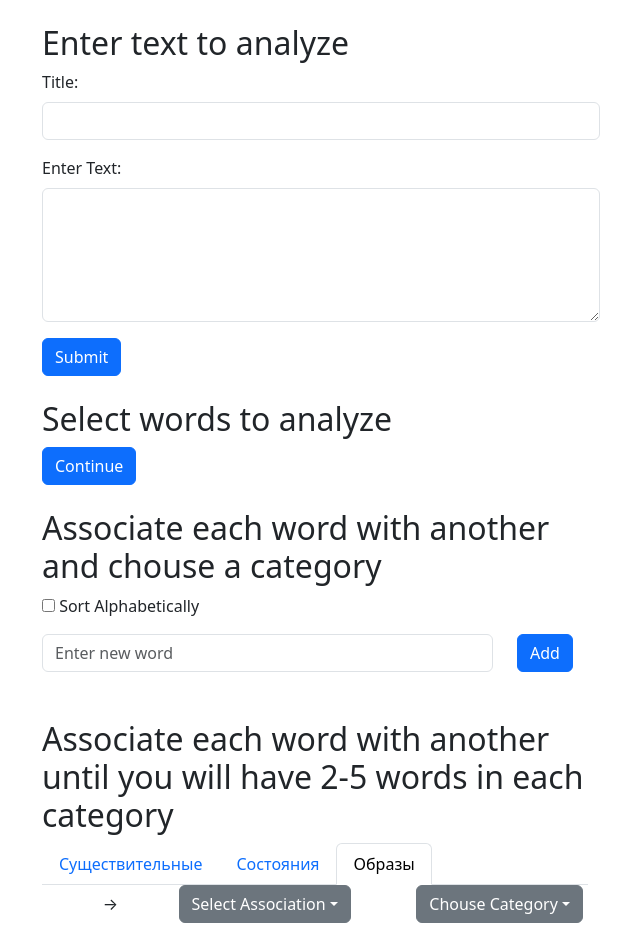
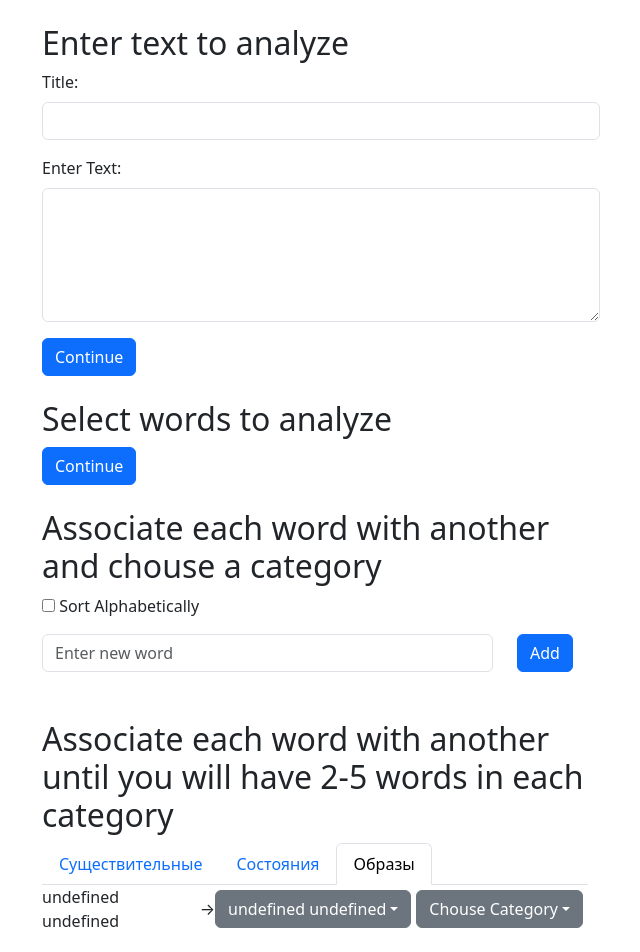
Before and after one commit to atagaew/img-approximation, a React (Create React App) app in the folder client-app/: page / in a window 1280 px wide. Shown: the top 952 px of the page, without its empty margins (40-680 px from the left). Built offline with nearby package versions, Linux system fonts and the light colour scheme.

Commit message:
Refactored adding and editing word association

```diff
--- a/client-app/src/components/Shared/WordAssociation.tsx
+++ b/client-app/src/components/Shared/WordAssociation.tsx
@@ -1,24 +1,26 @@
+import React from 'react';
 import { Dropdown } from 'react-bootstrap';
-import { Association } from '../../interfaces/Association';
 import { Word } from '../../interfaces/Word';
 import { useState } from 'react';
 
-interface WordAssociationProps {
-  association: Association | null;
+const WordTitle = (word: Word|null, defaultValue?: string): string => {
+  return word ? `${word.value} ${word.id}` : (defaultValue ? defaultValue : "Not Set");
+};
+
+const WordAssociation: React.FC<{
+  word: Word;
   allWords: Word[];
-}
-
-const WordAssociation: React.FC<WordAssociationProps> = ({ association, allWords }) => {
-  const [selectedWord, setSelectedWord] = useState(association?.targetWord);
-  const [selectedCategory, setSelectedCategory] = useState(association?.sourceWord.category);
+  onAssociationSelected: (sourceWord: Word, targetWord: Word) => void;
+}> = ({ word, allWords, onAssociationSelected }) => {
+  const [selectedCategory, setSelectedCategory] = useState(word);
   const handleDropdownSelect = (selectedValue: string | null) => {
-    setSelectedWord(allWords.find(word => word.value === selectedValue));
+    onAssociationSelected(word, allWords.find((word: Word) => word.value === selectedValue) as Word);
   };
 
   return (
     <li className="d-flex justify-content-between align-items-center">
       <div>
-        <span>{association?.sourceWord.value} {association?.sourceWord.id}</span>
+        <span>{WordTitle(word)}</span>
       </div>
       <div>
         <span>&rarr;</span>
@@ -27,9 +29,7 @@ const WordAssociation: React.FC<WordAssociationProps> = ({ association, allWords
       <div>
         <Dropdown onSelect={handleDropdownSelect}>
           <Dropdown.Toggle variant="secondary" id="dropdown2">
-            {
-              selectedWord ? (`${selectedWord.value} ${selectedWord.id}`) : "Select Association"
-            }
+            {WordTitle(word, "Select Association")}
           </Dropdown.Toggle>
           <Dropdown.Menu>
             {allWords.map(word => (
--- a/client-app/src/components/TextInput.tsx
+++ b/client-app/src/components/TextInput.tsx
@@ -23,16 +23,9 @@ const TextInput: React.FC<TextInputProps> = ({ onStartAnalysis, initialAnalysisD
         let id = 0;
         lines.forEach((line, lineNumber) => {
             const lineWords = line.split(/\s+/);
-            lineWords.forEach((word) => {
-                word = word.replace(/^(\P{L}+)|(\P{L}+)$/gu, '');
-                words.push({
-                    id: id,
-                    value: word,
-                    lineNumber: lineNumber + 1,
-                    isSelected: false,
-                    category: WordCategory.Nouns,
-                    referencedWords: []
-                });
+            lineWords.forEach((wordText) => {
+                wordText = wordText.replace(/^(\P{L}+)|(\P{L}+)$/gu, '');
+                words.push(Word.create(id, lineNumber + 1, wordText));
                 id++;
             });
         });
@@ -80,7 +73,7 @@ const TextInput: React.FC<TextInputProps> = ({ onStartAnalysis, initialAnalysisD
                                     <ErrorMessage name="text" component="div" className="text-danger" />
                                 </div>
                                 <button type="submit" className="btn btn-primary">
-                                    Submit
+                                    Continue
                                 </button>
                             </Form>
                         </Formik>
--- a/client-app/src/components/WordsAssociation.tsx
+++ b/client-app/src/components/WordsAssociation.tsx
@@ -1,9 +1,13 @@
 import { useState } from 'react';
 import { Nav, Tab } from 'react-bootstrap';
 import WordAssociation from './Shared/WordAssociation';
-import { Association } from '../interfaces/Association';
+import { Word } from '../interfaces/Word';
 
-export default function WordsAssociation() {
+//todo refactor or remove because it looks exactly as WordsInitialAssocaition
+const WordsAssociation: React.FC<{
+  wordsToAssociate: Word[];
+  onAssociationSelected: (sourceWord: Word, targetWord: Word) => void;
+}> = ({ wordsToAssociate, onAssociationSelected }) => {
     const [key, setKey] = useState<string | null>('concepts');
     return (
       <div className="container-sm mt-5">
@@ -27,7 +31,7 @@ export default function WordsAssociation() {
                 <Tab.Pane eventKey="concepts">
                   <section>
                     <ul className="list-group">
-                      <WordAssociation association={null} allWords={[]} />
+                      <WordAssociation word={Word.constructor()} allWords={wordsToAssociate} onAssociationSelected={onAssociationSelected} />
                       {/* Add more list items with additional dropdowns and words */}
                     </ul>
                   </section>
@@ -49,3 +53,5 @@ export default function WordsAssociation() {
       </div>
     )
   }
+
+export default WordsAssociation;
--- a/client-app/src/components/WordsInitialAssociation.tsx
+++ b/client-app/src/components/WordsInitialAssociation.tsx
@@ -1,55 +1,29 @@
 import { useState, ChangeEvent } from 'react';
-import { Association } from '../interfaces/Association';
 import { Word } from '../interfaces/Word';
 import WordAssociation from './Shared/WordAssociation';
 import { WordCategory } from '../interfaces/WordCategory';
 
-interface WordsInitialAssociationProps {
-  initialAssociations: Association[] | null;
-  allWords: Word[];
-}
-const WordsInitialAssociation: React.FC<WordsInitialAssociationProps> = ({ initialAssociations, allWords }) => {
-  const [associations, setAssociations] = useState<Association[]>(initialAssociations || []);
-  const [wordsToAssociate, setWordsToAssociate] = useState<Word[]>(allWords);
+const WordsInitialAssociation: React.FC<{
+  wordsToAssociate: Word[];
+  onAssociationSelected: (sourceWord: Word, targetWord: Word) => void;
+  onNewWordAdded: (wordText: string) => void;
+}> = ({ wordsToAssociate, onAssociationSelected, onNewWordAdded }) => {
+  //todo fix this
   const [alphabeticalSorting, setAlphabeticalSorting] = useState(false);
   const [newWordText, setNewWordText] = useState('');
 
-  let sortedAssociations: Association[] | null = associations;
-  if (initialAssociations && alphabeticalSorting)
-    sortedAssociations = [...initialAssociations].sort((a, b) => a.sourceWord.value.localeCompare(b.sourceWord.value));
+
+  let sortedWordsToAssociate: Word[] | null = wordsToAssociate;
+  if (sortedWordsToAssociate && alphabeticalSorting) {
+    sortedWordsToAssociate = [...wordsToAssociate].sort((a, b) => a.value.localeCompare(b.value));
+  }
 
   const handleNewWordChange = (event: ChangeEvent<HTMLInputElement>) => {
     setNewWordText(event.target.value);
   }
 
-  const getMaxIdAndLineNumber = (words: Word[]): Word | null => {
-    let maxWord: Word | null = null;
-
-    for (const word of words) {
-      if (maxWord === null || word.id > maxWord.id || word.lineNumber > maxWord.lineNumber) {
-        maxWord = word;
-      }
-    }
-
-    return maxWord;
-  };
   const onAddNewWord = (): void => {
-    const maxWord = getMaxIdAndLineNumber(wordsToAssociate);
-    const newWord = {
-      id: maxWord ? maxWord.id + 1 : 0,
-      value: newWordText,
-      lineNumber: maxWord ? maxWord.lineNumber : 1,
-      isSelected: true,
-      category: WordCategory.Nouns,
-      referencedWords: []
-    };
-    setAssociations([
-      ...associations,
-      {
-        sourceWord: newWord,
-        targetWord: null,
-      }]);
-    setWordsToAssociate([...wordsToAssociate, newWord]);
+    onNewWordAdded(newWordText);
     setNewWordText('');
   }
 
@@ -69,8 +43,8 @@ const WordsInitialAssociation: React.FC<WordsInitialAssociationProps> = ({ initi
             </label>
             <div>
               <ul className="list-group spaced-list-items">
-                {sortedAssociations?.map((association) =>
-                  <WordAssociation association={association} allWords={wordsToAssociate} key={association.sourceWord.id} />
+                {sortedWordsToAssociate?.map((wordToAssociate) =>
+                  <WordAssociation allWords={wordsToAssociate} word={wordToAssociate} key={wordToAssociate.id} onAssociationSelected={onAssociationSelected} />
                 )}
               </ul>
             </div>
@@ -93,7 +67,7 @@ const WordsInitialAssociation: React.FC<WordsInitialAssociationProps> = ({ initi
           <button
             type="submit"
             className="btn btn-primary"
-            onClick={() => onAddNewWord()}>
+            onClick={onAddNewWord}>
             Add
           </button>
         </div>
--- a/client-app/src/interfaces/Word.tsx
+++ b/client-app/src/interfaces/Word.tsx
@@ -1,10 +1,35 @@
 import { WordCategory } from "./WordCategory";
 
-export interface Word {
-    id: number;
-    value: string;
-    lineNumber: number;
-    isSelected: boolean;
-    category: WordCategory;
-    referencedWords: Word[]
+export class Word {
+    id = 0;
+    value = '';
+    lineNumber = 0;
+    isSelected= false;
+    category = WordCategory.Nouns;
+    // tracks all references to the word
+    referencingWords: Word[];
+
+    //Associate a single word with another word
+    associatedWord: Word | null;
+
+    constructor(id = 0, value = '', lineNumber = 0, isSelected = false, category = WordCategory.Nouns, association:Word[] = []) {
+        this.id = id;
+        this.value = value;
+        this.lineNumber = lineNumber;
+        this.isSelected = isSelected;
+        this.category = category;
+        this.referencingWords = association;
+        this.associatedWord = null;
+    }
+
+    static create(id: number, lineNumber: number, value: string): Word {
+        return new Word(
+            id,
+            value,
+            lineNumber + 1,
+            false,
+            WordCategory.Nouns,
+            []
+        );
+    }
 }
--- a/client-app/src/interfaces/WordAnalysis.tsx
+++ b/client-app/src/interfaces/WordAnalysis.tsx
@@ -1,4 +1,3 @@
-import { Iteration } from "./Iteration";
 import { Word } from "./Word";
 
 export class WordAnalysis {
@@ -6,7 +5,6 @@ export class WordAnalysis {
     text = '';
     words: Word[] = [];
     selectedWords: Word[] = [];
-    iterations: Iteration[] = [];
 
     static createEmpty(): WordAnalysis {
         return new WordAnalysis();
--- a/client-app/src/pages/Home.tsx
+++ b/client-app/src/pages/Home.tsx
@@ -5,10 +5,8 @@ import WordsInitialAssociation from "../components/WordsInitialAssociation";
 import WordsSelector from "../components/WordsSelector";
 import FinalCrossWordsAssociation from "../components/FinalCrossWordsAssociation";
 import { WordAnalysis } from "../interfaces/WordAnalysis";
-import { Association } from "../interfaces/Association";
 import { useState } from 'react';
 import { Word } from "../interfaces/Word";
-import WordAssociation from "../components/Shared/WordAssociation";
 
 export default function Home() {
     const [analysis, setAnalysis] = useState<WordAnalysis>(WordAnalysis.createEmpty())
@@ -19,24 +17,56 @@ export default function Home() {
     const onInitialWordsSelected = (words: Word[]) => {
         setAnalysis({
                 ...analysis,
-                selectedWords: [...words].sort((a, b) => a.value.localeCompare(b.value)),
-                iterations: [
-                    {
-                        id: 0,
-                        associations: words.map((word: Word): Association => {
-                            return {
-                                sourceWord: word,
-                                targetWord: word };
-                         }) }]
+                selectedWords: [...words],
             });
     }
-    const initialAssociations = analysis.iterations[0]?.associations;
+
+    const onAssociationSelected = (sourceWord: Word, targetWord: Word) => {
+        const newSourceWord = {...sourceWord};
+        const newTargetWord = {...targetWord};
+        newSourceWord.associatedWord = newTargetWord;
+        newTargetWord.referencingWords = [...newTargetWord.referencingWords, newSourceWord];
+
+        setAnalysis(
+            {
+                ...analysis,
+                selectedWords: analysis.selectedWords.map(word => {
+                    if (word.id === newSourceWord.id)
+                        return newSourceWord;
+
+                    if (word.id === newTargetWord.id)
+                        return newTargetWord;
+
+                    return word;
+                }),
+            }
+        )
+    }
+
+    const onNewWordAdded = (text: string) => {
+        let maxWord: Word | null = null;
+
+        for (const word of analysis.selectedWords) {
+          if (maxWord === null || word.id > maxWord.id || word.lineNumber > maxWord.lineNumber) {
+            maxWord = word;
+          }
+        }
+
+        const word = Word.create(maxWord ? maxWord.id + 1 : 0, maxWord ? maxWord.lineNumber : 1, text);
+        setAnalysis(
+            {
+                ...analysis,
+                selectedWords: [...analysis.selectedWords, word],
+            }
+        )
+    }
+
     return (
         <>
             <TextInput onStartAnalysis={onStartAnalysis} initialAnalysisData={analysis} />
             <WordsSelector initialWordsToSelect={analysis.words} key={analysis.words.length}  onInitialWordsSelected={onInitialWordsSelected}/>
-            <WordsInitialAssociation initialAssociations={initialAssociations} allWords={analysis.selectedWords}/>
-            <WordsAssociation />
+            <WordsInitialAssociation wordsToAssociate={analysis.selectedWords} onAssociationSelected={onAssociationSelected} onNewWordAdded={onNewWordAdded}/>
+            <WordsAssociation  key={`wia${analysis.selectedWords.length}`} wordsToAssociate={analysis.selectedWords} onAssociationSelected={onAssociationSelected}/>
             <CrossWordsAssociation />
             <FinalCrossWordsAssociation />
         </>
```
Also changed, not shown: client-app/src/interfaces/Association.tsx (deleted, +0 -7 lines), client-app/src/interfaces/Iteration.tsx (deleted, +0 -7 lines).
